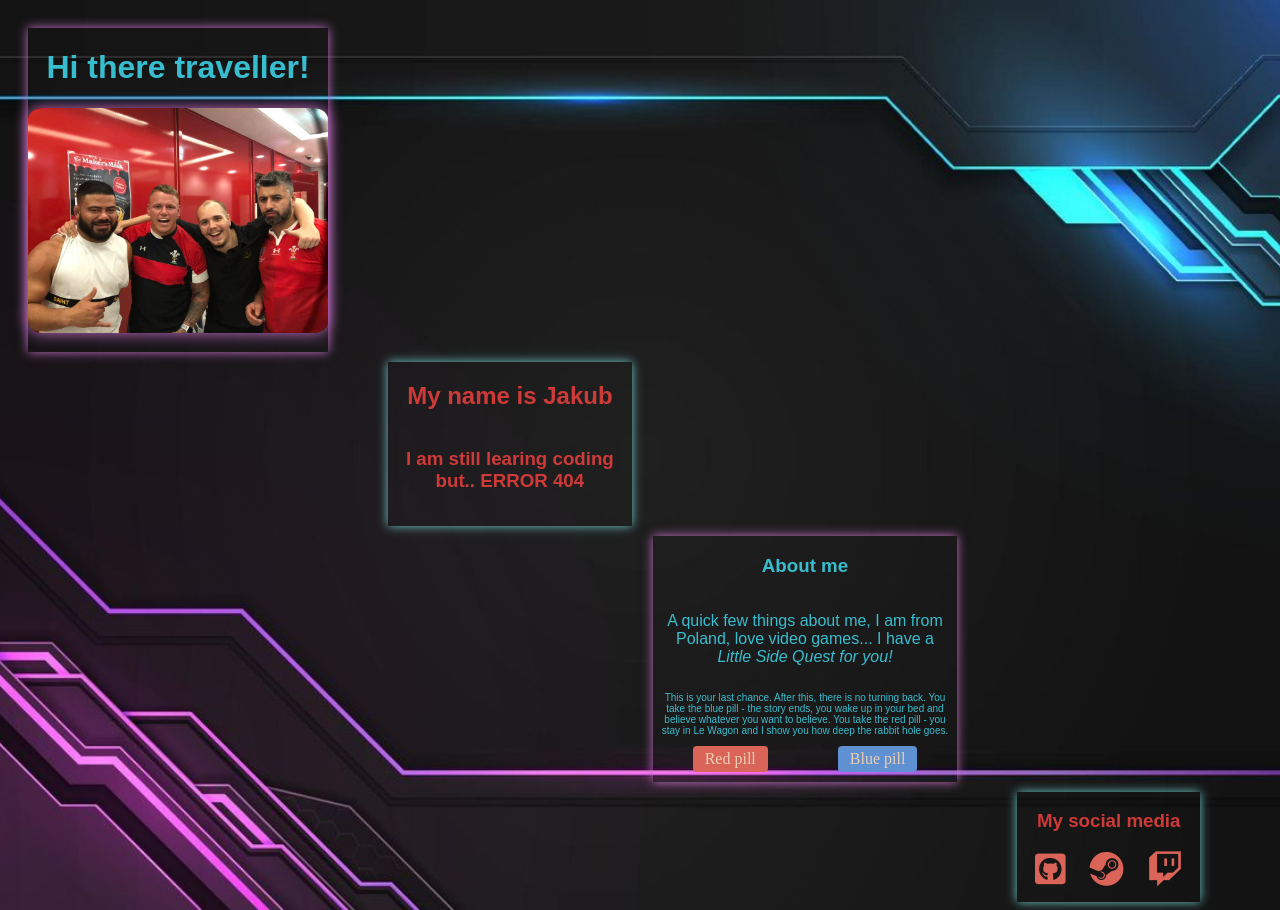
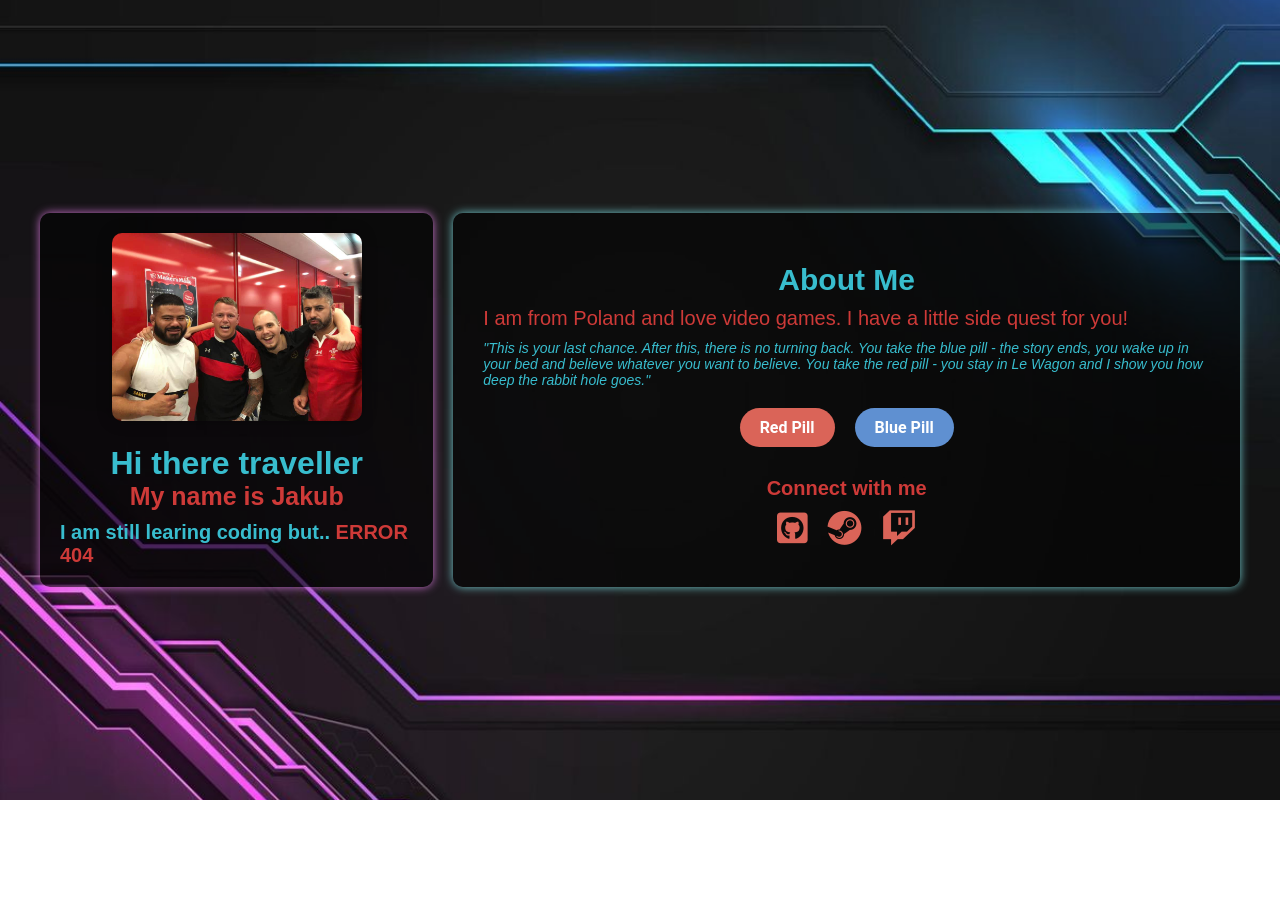
Before and after one commit to Solenoko/profile, a plain HTML site: page index.html in a window 1280 px wide. After the commit the page ends 800 px from the top, so only its background shows below. Drawn offline with Linux system fonts and the light colour scheme; a web font is replaced by a local one.

Commit message:
updated first profile

```diff
--- a/index.html
+++ b/index.html
@@ -1,67 +1,43 @@
 <!DOCTYPE html>
-<html>
+<html lang="en">
   <head>
-    <title>Welcome to my page!</title>
-    <meta charset="utf-8">
-    <meta name="viewport" content="width=device-width, initial-scale=1">
+    <meta charset="UTF-8">
+    <meta name="viewport" content="width=device-width, initial-scale=1.0">
+    <title>Welcome to My Profile</title>
     <link rel="stylesheet" href="style.css">
     <link rel="stylesheet" href="https://use.fontawesome.com/releases/v6.1.2/css/all.css">
     <link rel="preconnect" href="https://fonts.googleapis.com">
     <link rel="preconnect" href="https://fonts.gstatic.com" crossorigin>
-    <link href="https://fonts.googleapis.com/css2?family=Barlow+Condensed:ital,wght@0,100;0,200;0,300;0,400;0,500;0,600;0,700;0,800;0,900;1,100;1,200;1,300;1,400;1,500;1,600;1,700;1,800;1,900&family=Dancing+Script:wght@400..700&family=Noto+Sans:ital,wght@0,100..900;1,100..900&family=Playwrite+AU+SA:wght@100..400&family=Playwrite+FR+Moderne:wght@100..400&family=Sour+Gummy:ital,wght@0,100..900;1,100..900&display=swap" rel="stylesheet">
-    <link rel="preconnect" href="https://fonts.googleapis.com">
-    <link rel="preconnect" href="https://fonts.gstatic.com" crossorigin>
-    <link href="https://fonts.googleapis.com/css2?family=Barlow+Condensed:ital,wght@0,100;0,200;0,300;0,400;0,500;0,600;0,700;0,800;0,900;1,100;1,200;1,300;1,400;1,500;1,600;1,700;1,800;1,900&family=Dancing+Script:wght@400..700&family=Noto+Sans:ital,wght@0,100..900;1,100..900&family=Playwrite+AU+SA:wght@100..400&family=Playwrite+FR+Moderne:wght@100..400&family=Sour+Gummy:ital,wght@0,100..900;1,100..900&display=swap" rel="stylesheet">
+    <link href="https://fonts.googleapis.com/css2?family=Sour+Gummy&display=swap" rel="stylesheet">
   </head>
-
   <body>
-    <div class="container">
-      <div class="left-element">
-        <h1>Hi there traveller!</h1>
-        <img src="images/73013372_2655161717878708_9114973844057096192_n.jpg" alt="My profile pircture" class="profile-picture">
+    <div class="profile-container">
+      <div class="left-section">
+        <img src="images/73013372_2655161717878708_9114973844057096192_n.jpg" alt="Profile Picture" class="profile-img">
+        <h1 class="greeting">Hi there traveller</h1>
+          <div class="intro">
+            <h2 class="name">My name is Jakub</h2>
+            <h3 class="tagline">I am still learing coding but.. <span class="highlight">ERROR 404</span></h3>
+          </div>
       </div>
-      <div></div>
-      <div></div>
-      <div></div>
-      <div></div>
-      <div class="middle-element">
-        <h2>My name is Jakub</h2>
-        <h3>I am still learing coding but.. ERROR 404</h3>
-      </div>
-      <div></div>
-      <div></div>
-      <div></div>
-      <div></div>
-      <div class="middle-element-right">
-        <h3 class="blue-font">About me</h3>
-        <p class="blue-font">A quick few things about me, I am from Poland, love video games... I have a <em>Little Side Quest for you!</em></p>
-        <p class="game">This is your last chance. After this, there is no turning back. You take the blue pill - the story ends, you wake up in your bed and believe whatever you want to believe. You take the red pill - you stay in Le Wagon and I show you how deep the rabbit hole goes.</p>
-        <a href="https://www.youtube.com/watch?v=dQw4w9WgXcQ" target="_blank" class="btn-red">Red pill</a>
-        <a href="https://www.youtube.com/watch?v=y6120QOlsfU" target="_blank" class="btn-blue">Blue pill</a>
-      </div>
-      <div></div>
-      <div></div>
-      <div></div>
-      <div></div>
-      <div class="right-element">
-        <h3>My social media</h3>
-        <ul class="list-inline">
-          <li>
-            <a href="https://www.github.com/Solenoko" target="_blank" class="link-media">
-              <i class="fab fa-github-square"></i>
-            </a>
-          </li>
-          <li>
-            <a href="https://www.steamcommunity.com/id/KonbuChan/" target="_blank" class="link-media">
-              <i class="fab fa-steam"></i></i>
-            </a>
-          </li>
-          <li>
-            <a href="https://www.twitch.tv/konbuuchan" target="_blank" class="link-media">
-              <i class="fab fa-twitch"></i>
-            </a>
-          </li>
-        </ul>
+      <div class="right-section">
+        <div class="about">
+          <h3 class="section-title">About Me</h3>
+          <p class="about-me">I am from Poland and love video games. I have a little side quest for you!</p>
+          <p class="game-quote">"This is your last chance. After this, there is no turning back. You take the blue pill - the story ends, you wake up in your bed and believe whatever you want to believe. You take the red pill - you stay in Le Wagon and I show you how deep the rabbit hole goes."</p>
+          <div class="buttons">
+            <a href="https://www.youtube.com/watch?v=y6120QOlsfU" class="btn red-btn" target="_blank">Red Pill</a>
+            <a href="https://www.youtube.com/watch?v=dQw4w9WgXcQ" class="btn blue-btn" target="_blank">Blue Pill</a>
+          </div>
+        </div>
+        <div class="social-media">
+          <h3>Connect with me</h3>
+          <ul class="social-icons">
+            <li><a href="https://www.github.com/Solenoko" target="_blank" class="social-icon"><i class="fab fa-github-square"></i></a></li>
+            <li><a href="https://www.steamcommunity.com/id/KonbuChan/" target="_blank" class="social-icon"><i class="fab fa-steam"></i></a></li>
+            <li><a href="https://www.twitch.tv/konbuuchan" target="_blank" class="social-icon"><i class="fab fa-twitch"></i></a></li>
+          </ul>
+        </div>
       </div>
     </div>
   </body>
--- a/style.css
+++ b/style.css
@@ -1,164 +1,190 @@
-h1 {
-  color: #38bdce;
-  font-family: "Sour Gummy", sans-serif;
-  font-optical-sizing: auto;
-  font-weight: <weight>;
-  font-style: normal;
-  font-variation-settings:
-    "wdth" 100;
+* {
+  margin: 0;
+  padding: 0;
+  box-sizing: border-box;
 }
 
-h2, h3 {
-  color: #ce3a38;
-  font-family: "Sour Gummy", sans-serif;
-  font-optical-sizing: auto;
-  font-weight: <weight>;
-  font-style: normal;
-  font-variation-settings:
-    "wdth" 100;
+html, body {
+  height: 100%;
+  width: 100%;
 }
 
-
 body {
-  background-image: url('images/background.jpg');
-  background-repeat: no-repeat;
-  background-size: cover;
-  background-position: center;
+  font-family: 'Roboto', sans-serif;
+  background: url('images/background.jpg') no-repeat center center/cover;
+  color: #fff;
+  padding: 0;
+  display: flex;
+  justify-content: center;
+  align-items: center;
 }
 
-p {
-  color: #da6458;
-  font-family: "M PLUS Rounded 1c", sans-serif;
-  font-weight: 400;
-  font-style: normal;
+.profile-container {
+  display: flex;
+  flex-wrap: wrap;
+  justify-content: center;
+  gap: 20px;
+  max-width: 1200px;
+  margin: 0 auto;
 }
 
-i {
-  color: #da6458;
-  text-decoration: none;
-  font-size: 35px;
-  display: inline-flex;
+.left-section {
+  flex: 1 1 300px;
+  text-align: center;
+  background-color: rgba(0, 0, 0, 0.6);
+  padding: 20px;
+  border-radius: 10px;
+  box-shadow: rgb(201, 113, 204) 0px 0px 10px;
+
 }
 
-.profile-picture {
-  width: 300px;
-  border-radius: 5%;
-  box-shadow: 0px 0px 15px #c971cc;
+.profile-img {
+  width: 250px;
+  border-radius: 10px;
+  margin-bottom: 20px;
+  box-shadow: 0px 0px 15px rgba(0, 0, 0, 0.3);
 }
 
-.list-inline {
-  padding: 0px;
+.greeting {
+  font-size: 32px;
+  font-family: "Sour Gummy", sans-serif;
+  color: #38bdce;
+  font-weight: bold;
 }
 
-.list-inline li {
-  display: inline-block;
-  margin: 0 10px;
-}
-
-.game {
-  color: #38bdce;
-  font-size: 10px;
-}
-
-.btn-red {
-  background-color: #da6458;
-  color: #e8ceb3;
-  text-decoration: none;
-  padding: 4px 12px;
-  border-radius: 4px;
-  transition: all 1s;
-}
-
-.blue-font {
-  color: #38bdce;
-}
-
-.btn-blue {
-  background-color: #5f90d1;
-  color: #e8ceb3;
-  text-decoration: none;
-  padding: 4px 12px;
-  border-radius: 4px;
-  transition: all 1s;
-}
-
-.btn-blue:hover {
-  background-color: #0f5392;
-}
-
-.btn-red:hover {
-  background-color: #920f15;
-}
-
-.link-media:hover > i {
-  color: #920f15;
-}
-
-.link-media > i {
-  transition: all 1s;
-}
-
-.left-element {
-    display: inline-block;
-    margin-top: 20px;
-    margin-left: 20px;
-    text-align: center;
-    padding-bottom: 15px;
-    box-shadow: rgb(201, 113, 204) 0px 0px 10px;
-}
-
-.middle-element {
-    display: inline-flex;
-    text-align: center;
-    flex-wrap: wrap;
-    align-items: center;
-    justify-content: center;
-    width: 80%;
-    margin-left: 50px;
-    padding-bottom: 15px;
-    box-shadow: rgb(113, 201, 204) 0px 0px 10px;
-}
-
-.middle-element-right {
-    display: inline-flex;
-    text-align: center;
-    flex-wrap: wrap;
-    align-items: center;
-    justify-content: space-around;
-    padding-bottom: 10px;
-    padding-left: 5px;
-    padding-right: 5px;
-    box-shadow: rgb(201, 113, 204) 0px 0px 10px;
-}
-
-.right-element {
-  display: block;
-  text-align: center;
-  width: 60%;
-  margin-left: 50px;
+.right-section {
+  flex: 2 1 600px;
+  background-color: rgba(0, 0, 0, 0.6);
+  padding: 30px;
+  border-radius: 10px;
   box-shadow: rgb(113, 201, 204) 0px 0px 10px;
 }
 
-.container {
-  display: grid;
-  grid-template-columns: 1fr 1fr 1fr 1fr;
-  gap: 10px;
+.intro h2 {
+  font-size: 25px;
+  font-family: "Sour Gummy", sans-serif;
+  color: #ce3a38;
+  margin-bottom: 10px;
 }
 
-@media (max-width: 992px) {
-  .container {
-    max-width: 700px;
+.intro h3 {
+  font-size: 20px;
+  font-family: "Sour Gummy", sans-serif;
+  color: #38bdce;
+  text-align: left;
+}
+
+.highlight {
+  color: #ce3a38;
+}
+
+.about {
+  margin-top: 20px;
+}
+
+.section-title {
+  font-size: 30px;
+  font-family: "Sour Gummy", sans-serif;
+  text-align: center;
+  color: #38bdce;
+  margin-bottom: 10px;
+}
+
+.about-me {
+  font-size: 20px;
+  font-family: "Sour Gummy", sans-serif;
+  color: #ce3a38;
+  margin-bottom: 10px;
+}
+
+.game-quote {
+  font-size: 14px;
+  font-family: "Sour Gummy", sans-serif;
+  font-style: italic;
+  color: #38bdce;
+  margin-bottom: 20px;
+}
+
+.buttons {
+  display: flex;
+  justify-content: center;
+  gap: 20px;
+}
+
+.btn {
+  padding: 10px 20px;
+  text-decoration: none;
+  font-size: 16px;
+  font-weight: bold;
+  border-radius: 5px;
+  transition: 0.3s;
+}
+
+.red-btn {
+  background-color: #da6458;
+  color: #fff;
+  transition: all 0.5s ease;
+  border-radius: 50px;
+}
+
+.blue-btn {
+  background-color: #5f90d1;
+  color: #fff;
+  transition: all 0.5s ease;
+  border-radius: 50px;
+}
+
+.red-btn:hover {
+  background-color: #920f15;
+  transform: scale(1.2);
+}
+
+.blue-btn:hover {
+  background-color: #0f5392;
+  transform: scale(1.2);
+}
+
+.social-media {
+  margin-top: 30px;
+}
+
+.social-media h3 {
+  font-size: 20px;
+  font-family: "Sour Gummy", sans-serif;
+  text-align: center;
+  color: #ce3a38;
+  margin-bottom: 10px;
+}
+
+.social-icons {
+  list-style-type: none;
+  display: flex;
+  justify-content: center;
+  gap: 20px;
+}
+
+.social-icon i {
+  font-size: 35px;
+  color: #da6458;
+  transition: all 0.5s ease;
+}
+
+.social-icon:hover i {
+  color: #5f90d1;
+  transform: scale(1.2);
+}
+
+@media (max-width: 768px) {
+  .profile-container {
+    flex-direction: column;
+    gap: 20px;
+  }
+
+  .left-section {
+    width: 100%;
+  }
+
+  .right-section {
+    width: 100%;
   }
 }
-@media (max-width: 768px) {
-  .container {
-    max-width: 500px;
-    display: block;
-  }
-}
-@media (max-width: 576px) {
-  .container {
-    max-width: 100%;
-    padding: 10px;
-  }
-}
```
